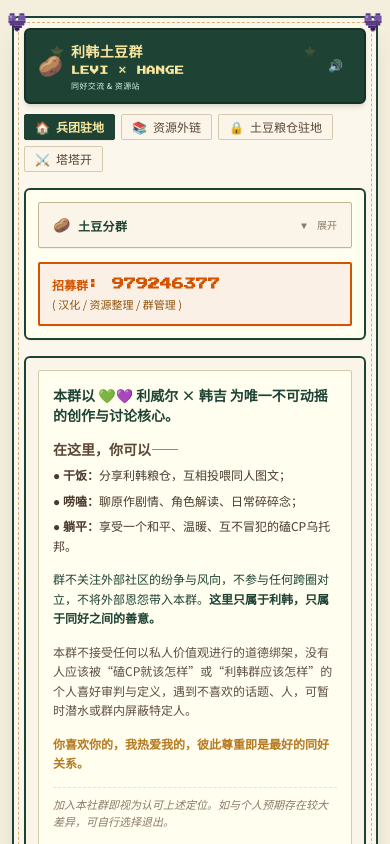
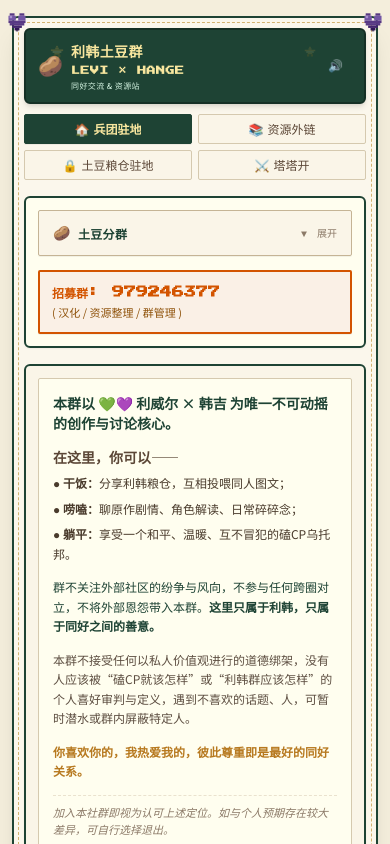
Before and after one commit to Luna-7/levihan, a React (Vite) app: page / in a window 390 px wide. Shown: the top 844 px of the page. Built offline with nearby package versions, Linux system fonts and the light colour scheme; a web font is replaced by a local one.

Commit message:
style: refactor navigation layout and clean configs
- Implement grid layout for HeaderCard navigation tabs for better responsiveness
- Truncate navigation text to prevent overflow
- Simplify .env.example documentation
- Prune redundant dependencies in package-lock.json

```diff
--- a/src/components/HeaderCard.tsx
+++ b/src/components/HeaderCard.tsx
@@ -63,21 +63,21 @@ export const HeaderCard: React.FC<Props> = ({
         </button>
       </div>
 
-      {/* Navigation Tabs - responsive tab paddings, margins and gap sizes */}
-      <nav aria-label="主要导航" className="flex flex-wrap items-center justify-start gap-1.5 sm:gap-2">
+      {/* Navigation Tabs - responsive tab paddings, dynamic alignment and balanced grid on mobile & desktop */}
+      <nav aria-label="主要导航" className="grid grid-cols-2 sm:grid-cols-4 gap-1.5 sm:gap-2 w-full">
         <button
           onClick={() => {
             soundManager.playBlip();
             onSelectTab('home');
           }}
-          className={`px-2.5 py-1 sm:px-4 sm:py-1.5 text-xs sm:text-sm font-retro-jp rounded-xs border cursor-pointer transition-all flex items-center gap-1.5 ${
+          className={`w-full justify-center px-2 py-1.5 sm:px-3.5 sm:py-2 text-xs sm:text-sm font-retro-jp rounded-xs border cursor-pointer transition-all flex items-center gap-1 sm:gap-1.5 min-w-0 select-none ${
             activeTab === 'home'
               ? 'bg-[#1E4334] text-[#F9E79F] border-[#1E4334] font-bold shadow-2xs'
               : 'bg-[#FAF5E8] text-[#5B4636] border-[#D5C9AF] hover:bg-[#F3EAD5]'
           }`}
         >
-          <span>🏠</span>
-          <span>兵团驻地</span>
+          <span className="shrink-0">🏠</span>
+          <span className="truncate">兵团驻地</span>
         </button>
 
         <button
@@ -85,14 +85,14 @@ export const HeaderCard: React.FC<Props> = ({
             soundManager.playBlip();
             onSelectTab('resources');
           }}
-          className={`px-2.5 py-1 sm:px-4 sm:py-1.5 text-xs sm:text-sm font-retro-jp rounded-xs border cursor-pointer transition-all flex items-center gap-1.5 ${
+          className={`w-full justify-center px-2 py-1.5 sm:px-3.5 sm:py-2 text-xs sm:text-sm font-retro-jp rounded-xs border cursor-pointer transition-all flex items-center gap-1 sm:gap-1.5 min-w-0 select-none ${
             activeTab === 'resources'
               ? 'bg-[#1E4334] text-[#F9E79F] border-[#1E4334] font-bold shadow-2xs'
               : 'bg-[#FAF5E8] text-[#5B4636] border-[#D5C9AF] hover:bg-[#F3EAD5]'
           }`}
         >
-          <span>📚</span>
-          <span>资源外链</span>
+          <span className="shrink-0">📚</span>
+          <span className="truncate">资源外链</span>
         </button>
 
         <button
@@ -100,14 +100,14 @@ export const HeaderCard: React.FC<Props> = ({
             soundManager.playBlip();
             onSelectTab('doujinshi');
           }}
-          className={`px-2.5 py-1 sm:px-4 sm:py-1.5 text-xs sm:text-sm font-retro-jp rounded-xs border cursor-pointer transition-all flex items-center gap-1.5 ${
+          className={`w-full justify-center px-2 py-1.5 sm:px-3.5 sm:py-2 text-xs sm:text-sm font-retro-jp rounded-xs border cursor-pointer transition-all flex items-center gap-1 sm:gap-1.5 min-w-0 select-none ${
             activeTab === 'doujinshi'
               ? 'bg-[#5B3F8A] text-[#F9E79F] border-[#5B3F8A] font-bold shadow-2xs'
               : 'bg-[#FAF5E8] text-[#5B4636] border-[#D5C9AF] hover:bg-[#F3EAD5]'
           }`}
         >
-          <span>🔒</span>
-          <span>土豆粮仓驻地</span>
+          <span className="shrink-0">🔒</span>
+          <span className="truncate">土豆粮仓驻地</span>
         </button>
 
         <button
@@ -115,14 +115,14 @@ export const HeaderCard: React.FC<Props> = ({
             soundManager.playBlip();
             window.open('/tatakaru.html', '_blank', 'noopener,noreferrer');
           }}
-          className={`px-2.5 py-1 sm:px-4 sm:py-1.5 text-xs sm:text-sm font-retro-jp rounded-xs border cursor-pointer transition-all flex items-center gap-1.5 ${
+          className={`w-full justify-center px-2 py-1.5 sm:px-3.5 sm:py-2 text-xs sm:text-sm font-retro-jp rounded-xs border cursor-pointer transition-all flex items-center gap-1 sm:gap-1.5 min-w-0 select-none ${
             activeTab === 'tatakaru'
               ? 'bg-[#B3402F] text-[#F9E79F] border-[#B3402F] font-bold shadow-2xs'
               : 'bg-[#FAF5E8] text-[#5B4636] border-[#D5C9AF] hover:bg-[#F3EAD5]'
           }`}
         >
-          <span>⚔️</span>
-          <span>塔塔开</span>
+          <span className="shrink-0">⚔️</span>
+          <span className="truncate">塔塔开</span>
         </button>
       </nav>
     </header>
```
Also changed, not shown: 2 other files (tests, documents, lock files or other folders).
